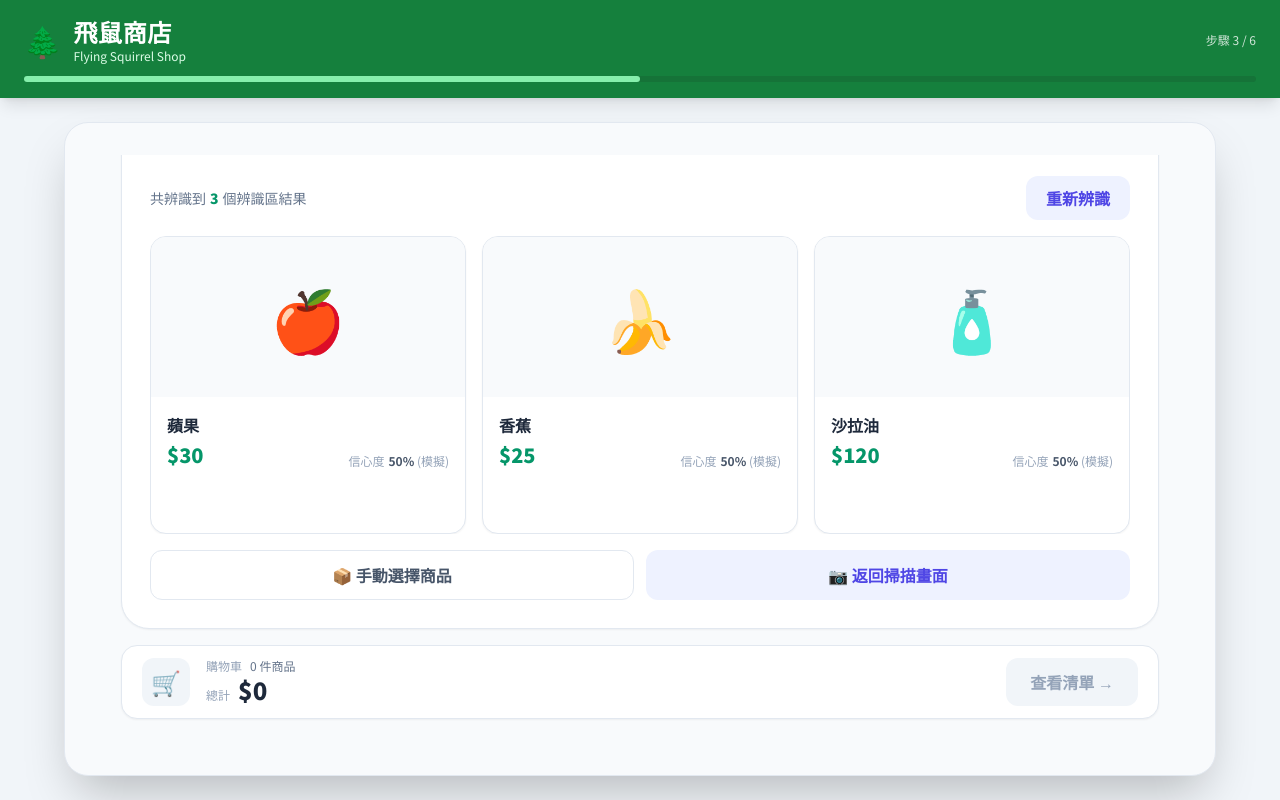
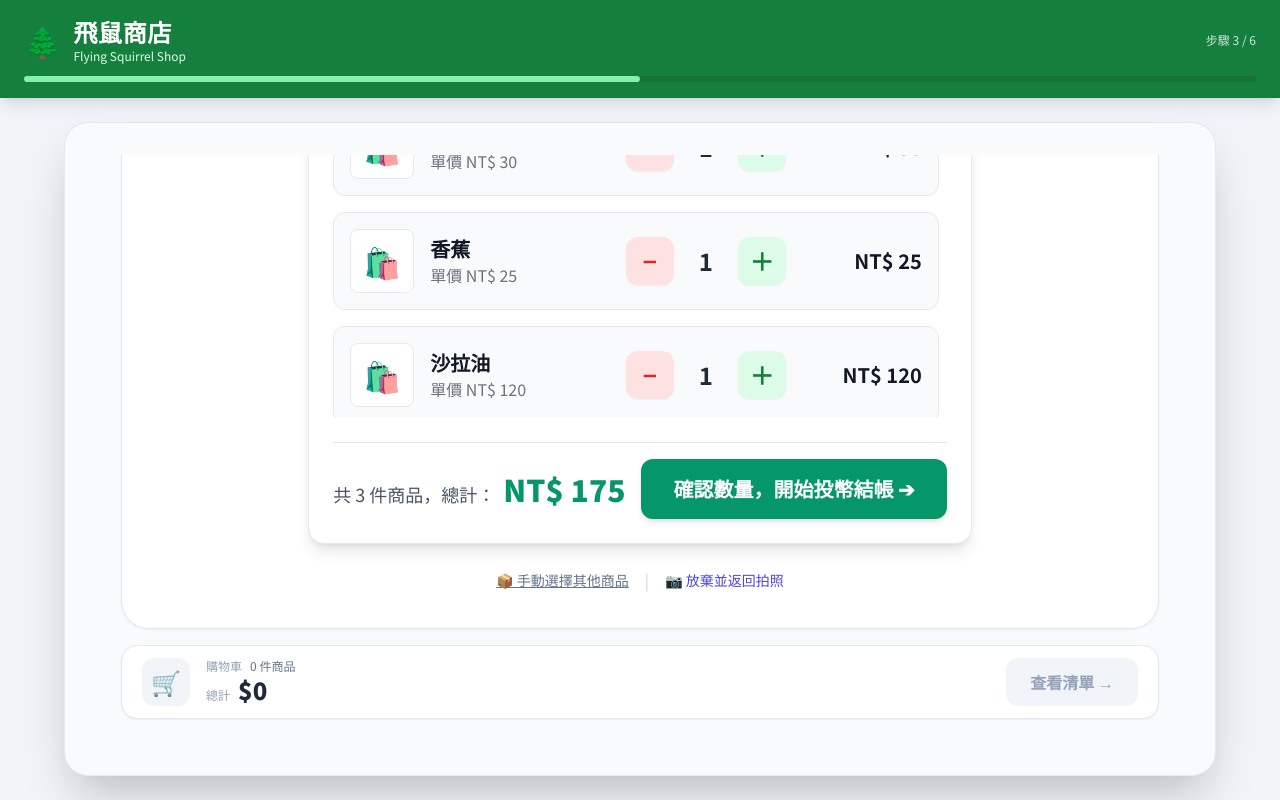
Before and after one commit to Pennyyyyyyyyy/tribal-shop, a React (Vite) app in the folder frontend/: page /scan in a window 1280 px wide. Both pictures are taken after a click on the button "拍照辨識". Built offline with nearby package versions, Linux system fonts and the light colour scheme; no server answers.

Commit message:
feat(pos): 將 ScanPage 串接 /scan-table 與 CheckoutCartEditor 結帳引導

```diff
--- a/frontend/src/context/CheckoutContext.jsx
+++ b/frontend/src/context/CheckoutContext.jsx
@@ -99,6 +99,7 @@ export function CheckoutProvider({ children }) {
     <CheckoutContext.Provider
       value={{
         cart,
+        setCart,
         addItemToCart,
         increaseQty,
         decreaseQty,
--- a/frontend/src/pages/ScanPage.jsx
+++ b/frontend/src/pages/ScanPage.jsx
@@ -9,6 +9,7 @@ import { useNavigate } from "react-router-dom";
 import { useCheckout } from "../context/CheckoutContext";
 import CameraView from "../components/CameraView";
 import RoiEditor from "../components/RoiEditor";
+import CheckoutCartEditor from "../components/CheckoutCartEditor";
 import { useVoiceInstruction } from "../hooks/useVoiceInstruction";
 
 
@@ -26,6 +27,7 @@ export default function ScanPage() {
   const {
     products,
     cart,
+    setCart,
     addItemToCart,
     totalAmount,
     API_BASE_URL,
@@ -43,6 +45,11 @@ export default function ScanPage() {
     setScannedResults,
   ] = useState([]);
 
+  const [
+    scanData,
+    setScanData,
+  ] = useState(null);
+
 
   const [
     lastAddedItem,
@@ -97,6 +104,11 @@ export default function ScanPage() {
         : "frame.jpg";
 
 
+    formData.append(
+      "file",
+      imageFile,
+      fileName
+    );
     formData.append(
       "image",
       imageFile,
@@ -106,18 +118,29 @@ export default function ScanPage() {
 
     console.log(
       "呼叫 Vision API:",
-      `${API_BASE_URL}/vision/detect-product`
+      `${API_BASE_URL}/vision/scan-table`
     );
 
 
-    const resp =
-      await fetch(
+    let resp;
+    try {
+      resp = await fetch(
+        `${API_BASE_URL}/vision/scan-table`,
+        {
+          method: "POST",
+          body: formData,
+        }
+      );
+    } catch (netErr) {
+      console.warn("呼叫 /vision/scan-table 連線異常，嘗試 /vision/detect-product 備援", netErr);
+      resp = await fetch(
         `${API_BASE_URL}/vision/detect-product`,
         {
           method: "POST",
           body: formData,
         }
       );
+    }
 
 
     console.log(
@@ -491,43 +514,29 @@ export default function ScanPage() {
 
 
 
-        if (
-          data.status ===
-            "success" &&
-
-          Array.isArray(
-            data.predictions
-          ) &&
-
-          data.predictions.length >
-            0
-        ) {
-
-          const results =
-            data.predictions.map(
-              (item) => ({
-
-                ...item,
-
-                quantity: 1,
-
-                isMock: false,
-
-              })
-            );
-
-
-          setScannedResults(
-            results
-          );
-
-
-          setScanPhase(
-            "RESULT"
-          );
-
-
-          return;
+        if (data.status === "success") {
+          if (Array.isArray(data.cart_items) && (data.cart_items.length > 0 || data.total_objects_detected > 0)) {
+            setScanData(data);
+            setScannedResults(data.cart_items);
+            setScanPhase("RESULT");
+            return;
+          }
+          if (Array.isArray(data.predictions) && data.predictions.length > 0) {
+            const results = data.predictions.map((item) => ({
+              ...item,
+              product_id: String(item.id || item.product_id),
+              quantity: 1,
+              isMock: false,
+            }));
+            setScanData({
+              cart_items: results,
+              total_objects_detected: results.length,
+              unrecognized_count: 0,
+            });
+            setScannedResults(results);
+            setScanPhase("RESULT");
+            return;
+          }
         }
 
 
@@ -663,43 +672,29 @@ export default function ScanPage() {
         );
 
 
-        if (
-          data.status ===
-            "success" &&
-
-          Array.isArray(
-            data.predictions
-          ) &&
-
-          data.predictions.length >
-            0
-        ) {
-
-          const results =
-            data.predictions.map(
-              (item) => ({
-
-                ...item,
-
-                quantity: 1,
-
-                isMock: false,
-
-              })
-            );
-
-
-          setScannedResults(
-            results
-          );
-
-
-          setScanPhase(
-            "RESULT"
-          );
-
-
-          return;
+        if (data.status === "success") {
+          if (Array.isArray(data.cart_items) && (data.cart_items.length > 0 || data.total_objects_detected > 0)) {
+            setScanData(data);
+            setScannedResults(data.cart_items);
+            setScanPhase("RESULT");
+            return;
+          }
+          if (Array.isArray(data.predictions) && data.predictions.length > 0) {
+            const results = data.predictions.map((item) => ({
+              ...item,
+              product_id: String(item.id || item.product_id),
+              quantity: 1,
+              isMock: false,
+            }));
+            setScanData({
+              cart_items: results,
+              total_objects_detected: results.length,
+              unrecognized_count: 0,
+            });
+            setScannedResults(results);
+            setScanPhase("RESULT");
+            return;
+          }
         }
 
 
@@ -1718,7 +1713,7 @@ export default function ScanPage() {
             : (
 
               /* =================================================
-                  辨識結果
+                  辨識結果 (多商品數量聚合與觸控加減微調)
               ================================================== */
 
               <div
@@ -1728,443 +1723,64 @@ export default function ScanPage() {
                   flex
                   flex-col
                   gap-4
+                  overflow-y-auto
                 "
               >
-
-
-                {/* =============================================
-                    結果工具列
-                ============================================== */}
-
-                <div
-                  className="
-                    flex
-                    items-center
-                    justify-between
-                    gap-3
-                  "
-                >
-
-                  <div
-                    className="
-                      text-sm
-                      text-slate-500
-                    "
+                <CheckoutCartEditor
+                  initialItems={
+                    scanData?.cart_items ||
+                    scannedResults.map((item) => ({
+                      product_id: String(item.product_id || item.id),
+                      name: item.name,
+                      price: Number(item.price || 0),
+                      image_url: item.image_url,
+                      quantity: item.quantity || 1,
+                    }))
+                  }
+                  totalDetectedCount={
+                    scanData?.total_objects_detected ?? scannedResults.length
+                  }
+                  unrecognizedCount={
+                    scanData?.unrecognized_count ?? 0
+                  }
+                  onRescan={() => {
+                    setScanPhase("IDLE");
+                    setScannedResults([]);
+                    setScanData(null);
+                    if (uploadedImagePreview) {
+                      imageInputRef.current?.click();
+                    }
+                  }}
+                  onProceedToPay={(finalItems, total) => {
+                    const formatted = finalItems.map((item) => ({
+                      id: item.product_id,
+                      name: item.name,
+                      price: Number(item.price),
+                      quantity: Number(item.quantity),
+                      image: item.image_url || "🛍️",
+                      image_url: item.image_url,
+                    }));
+                    setCart(formatted);
+                    navigate("/payment");
+                  }}
+                />
+
+                <div className="flex justify-center gap-4 py-2">
+                  <button
+                    type="button"
+                    onClick={() => navigate("/products")}
+                    className="text-sm text-slate-500 hover:text-slate-800 underline font-medium"
                   >
-
-                    共辨識到
-
-                    <span
-                      className="
-                        mx-1
-                        font-black
-                        text-emerald-600
-                      "
-                    >
-
-                      {
-                        scannedResults.length
-                      }
-
-                    </span>
-
-                    個辨識區結果
-
-                  </div>
-
-
+                    📦 手動選擇其他商品
+                  </button>
+                  <span className="text-slate-300">|</span>
                   <button
-
-                    onClick={() => {
-
-                      if (
-                        uploadedImagePreview
-                      ) {
-
-                        imageInputRef.current
-                          ?.click();
-
-                      } else {
-
-                        doScan();
-
-                      }
-
-                    }}
-
-                    className="
-                      shrink-0
-                      px-5
-                      py-2.5
-                      rounded-xl
-                      bg-indigo-50
-                      text-indigo-600
-                      font-bold
-                      hover:bg-indigo-100
-                      transition-all
-                    "
+                    type="button"
+                    onClick={returnToCamera}
+                    className="text-sm text-indigo-600 hover:text-indigo-800 font-medium"
                   >
-
-                    重新辨識
-
+                    📷 放棄並返回拍照
                   </button>
-
-                </div>
-
-
-                {/* =============================================
-                    商品結果 3 × 2
-                ============================================== */}
-
-                <div
-                  className="
-                    flex-1
-                    min-h-0
-                    overflow-auto
-                  "
-                >
-
-                  <div
-                    className="
-                      grid
-                      grid-cols-1
-                      sm:grid-cols-2
-                      lg:grid-cols-3
-                      gap-4
-                    "
-                  >
-
-                    {
-                      scannedResults.map(
-                        (
-                          item,
-                          idx
-                        ) => (
-
-                          <button
-
-                            type="button"
-
-                            key={
-                              `${
-                                item.roi_id ??
-                                "result"
-                              }-${
-                                item.id ??
-                                idx
-                              }-${idx}`
-                            }
-
-                            onClick={() =>
-                              handleSelectProduct(
-                                item
-                              )
-                            }
-
-                            className="
-                              group
-                              min-w-0
-                              bg-white
-                              rounded-2xl
-                              border
-                              border-slate-200
-                              shadow-sm
-                              overflow-hidden
-                              text-left
-                              hover:border-emerald-400
-                              hover:shadow-md
-                              hover:-translate-y-0.5
-                              active:scale-[0.99]
-                              transition-all
-                            "
-                          >
-
-
-                            {/* 商品圖片 */}
-
-                            <div
-                              className="
-                                relative
-                                h-40
-                                bg-slate-50
-                                flex
-                                items-center
-                                justify-center
-                                p-4
-                                group-hover:bg-emerald-50/40
-                                transition-colors
-                              "
-                            >
-
-                              {
-                                item.image_url
-
-                                ? (
-
-                                  <img
-
-                                    src={
-
-                                      item.image_url.startsWith(
-                                        "http"
-                                      )
-
-                                        ? item.image_url
-
-                                        : item.image_url.replace(
-                                            "/uploads/product_photos/",
-                                            "/photo/"
-                                          )
-
-                                    }
-
-                                    alt={
-                                      item.name
-                                    }
-
-                                    className="
-                                      max-w-full
-                                      max-h-full
-                                      object-contain
-                                    "
-
-                                  />
-
-                                )
-
-                                : (
-
-                                  <div
-                                    className="
-                                      text-6xl
-                                    "
-                                  >
-
-                                    {
-                                      item.image ||
-                                      "📦"
-                                    }
-
-                                  </div>
-
-                                )
-                              }
-
-
-                              {
-                                item.roi_name && (
-
-                                  <div
-                                    className="
-                                      absolute
-                                      top-3
-                                      left-3
-                                      bg-slate-900/80
-                                      text-white
-                                      px-2.5
-                                      py-1
-                                      rounded-full
-                                      text-xs
-                                      font-bold
-                                    "
-                                  >
-
-                                    {
-                                      item.roi_name
-                                    }
-
-                                  </div>
-
-                                )
-                              }
-
-                            </div>
-
-
-                            {/* 商品資訊 */}
-
-                            <div
-                              className="
-                                p-4
-                              "
-                            >
-
-                              <div
-                                className="
-                                  text-base
-                                  font-black
-                                  text-slate-800
-                                  truncate
-                                "
-                              >
-
-                                {
-                                  item.name
-                                }
-
-                              </div>
-
-
-                              <div
-                                className="
-                                  mt-1
-                                  flex
-                                  items-end
-                                  justify-between
-                                  gap-2
-                                "
-                              >
-
-                                <div
-                                  className="
-                                    text-xl
-                                    font-black
-                                    text-emerald-600
-                                  "
-                                >
-
-                                  $
-                                  {
-                                    item.price
-                                  }
-
-                                </div>
-
-
-                                <div
-                                  className="
-                                    text-xs
-                                    text-slate-400
-                                  "
-                                >
-
-                                  信心度
-
-                                  <span
-                                    className="
-                                      ml-1
-                                      font-bold
-                                      text-slate-600
-                                    "
-                                  >
-
-                                    {
-                                      Math.round(
-                                        (
-                                          item.confidence ||
-                                          0
-                                        ) *
-                                        100
-                                      )
-                                    }
-
-                                    %
-
-                                  </span>
-
-
-                                  {
-                                    item.isMock &&
-                                    " (模擬)"
-                                  }
-
-                                </div>
-
-                              </div>
-
-
-                              <div
-                                className="
-                                  mt-3
-                                  py-2
-                                  rounded-lg
-                                  bg-emerald-50
-                                  text-emerald-700
-                                  text-center
-                                  text-sm
-                                  font-bold
-                                  opacity-0
-                                  group-hover:opacity-100
-                                  transition-opacity
-                                "
-                              >
-
-                                ＋ 加入購物車
-
-                              </div>
-
-                            </div>
-
-                          </button>
-
-                        )
-                      )
-                    }
-
-                  </div>
-
-                </div>
-
-
-                {/* =============================================
-                    結果頁底部
-                ============================================== */}
-
-                <div
-                  className="
-                    shrink-0
-                    grid
-                    grid-cols-1
-                    sm:grid-cols-2
-                    gap-3
-                  "
-                >
-
-                  <button
-
-                    onClick={() =>
-                      navigate(
-                        "/products"
-                      )
-                    }
-
-                    className="
-                      py-3
-                      rounded-xl
-                      border
-                      border-slate-200
-                      bg-white
-                      text-slate-600
-                      font-bold
-                      hover:bg-slate-50
-                    "
-                  >
-
-                    📦 手動選擇商品
-
-                  </button>
-
-
-                  <button
-
-                    onClick={
-                      returnToCamera
-                    }
-
-                    className="
-                      py-3
-                      rounded-xl
-                      bg-indigo-50
-                      text-indigo-600
-                      font-bold
-                      hover:bg-indigo-100
-                    "
-                  >
-
-                    📷 返回掃描畫面
-
-                  </button>
-
                 </div>
 
               </div>
```
